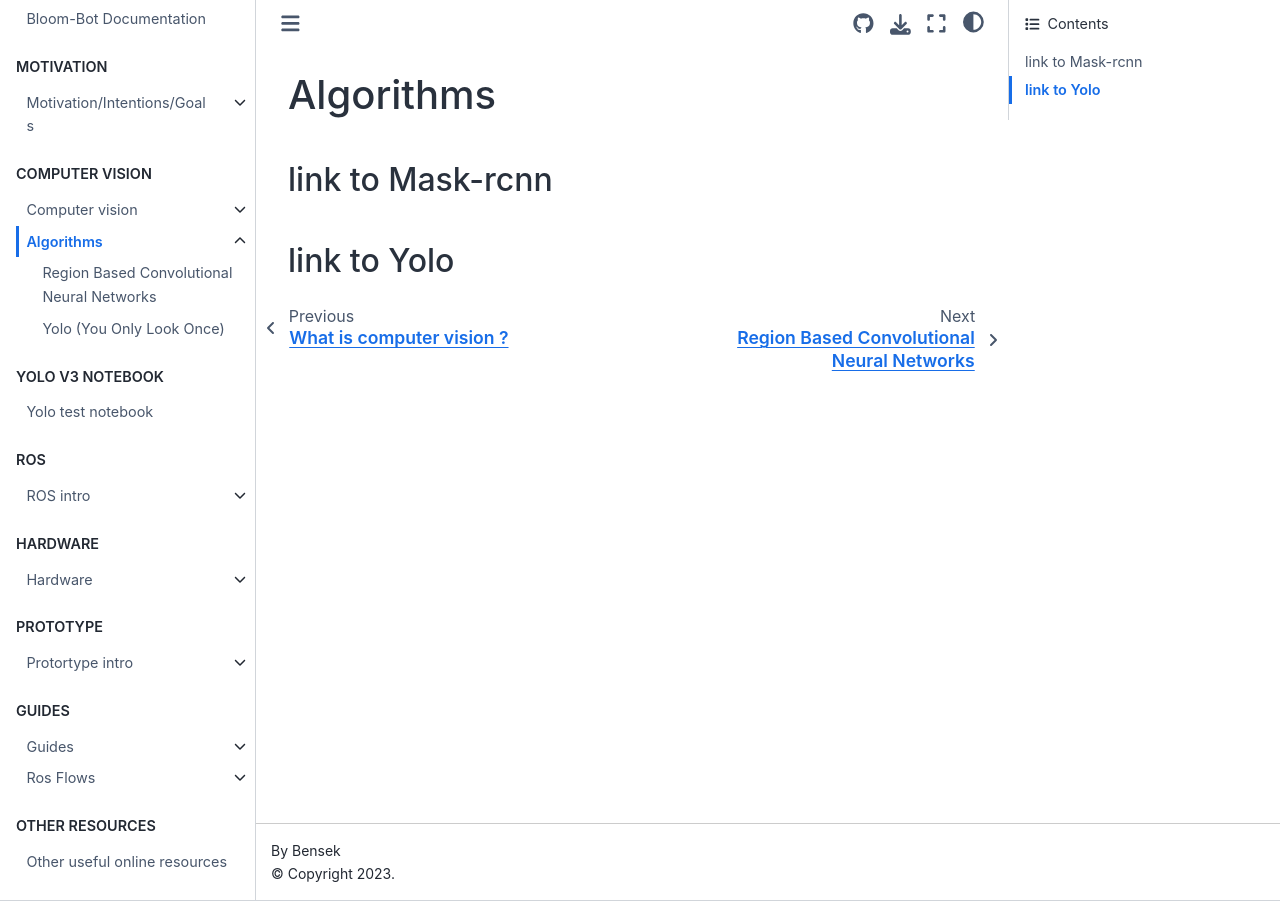
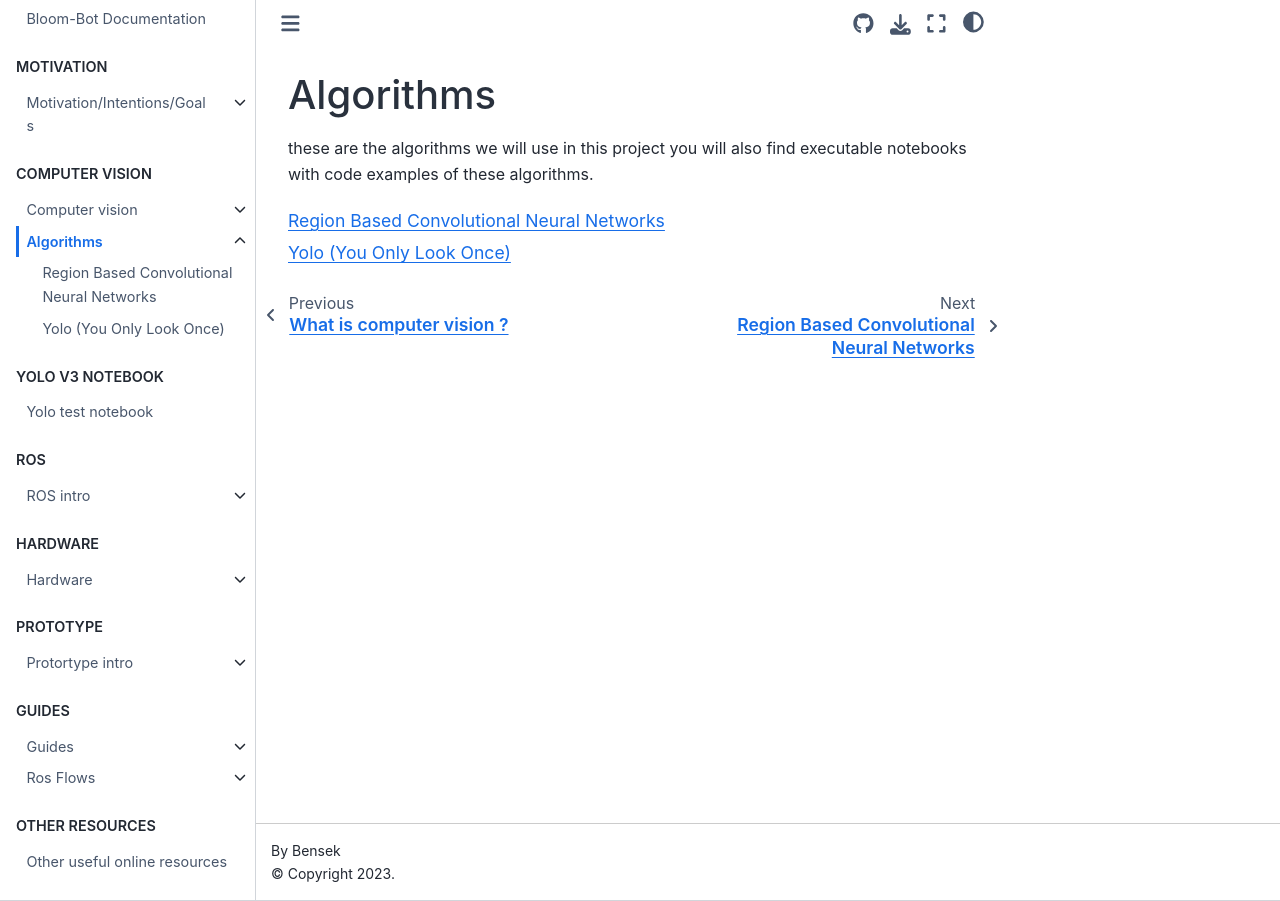
Before and after one commit to flippybit/bery-bot, a Jupyter Book: the page built from docs/vision/algorithms.md, in a window 1280 px wide. Built offline with Jupyter Book 1.0.4 settings and Sphinx 7.4.7 and the Sphinx Book theme 1.1.4, drawn with Linux system fonts in a browser that asks for light colours; pages that are not in the unit, such as notebooks, are missing from menus.

Commit message:
testing refs

````diff
--- a/docs/vision/algorithms.md
+++ b/docs/vision/algorithms.md
@@ -1,4 +1,5 @@
 # Algorithms
+these are the algorithms we will use in this project you will also find executable notebooks with code examples of these algorithms.
 
-## link to Mask-rcnn
-## link to Yolo
+```{tableofcontents}
+```
````
Also changed, not shown: docs/vision/what-is-computer-vision.md (+3 -0 lines).
